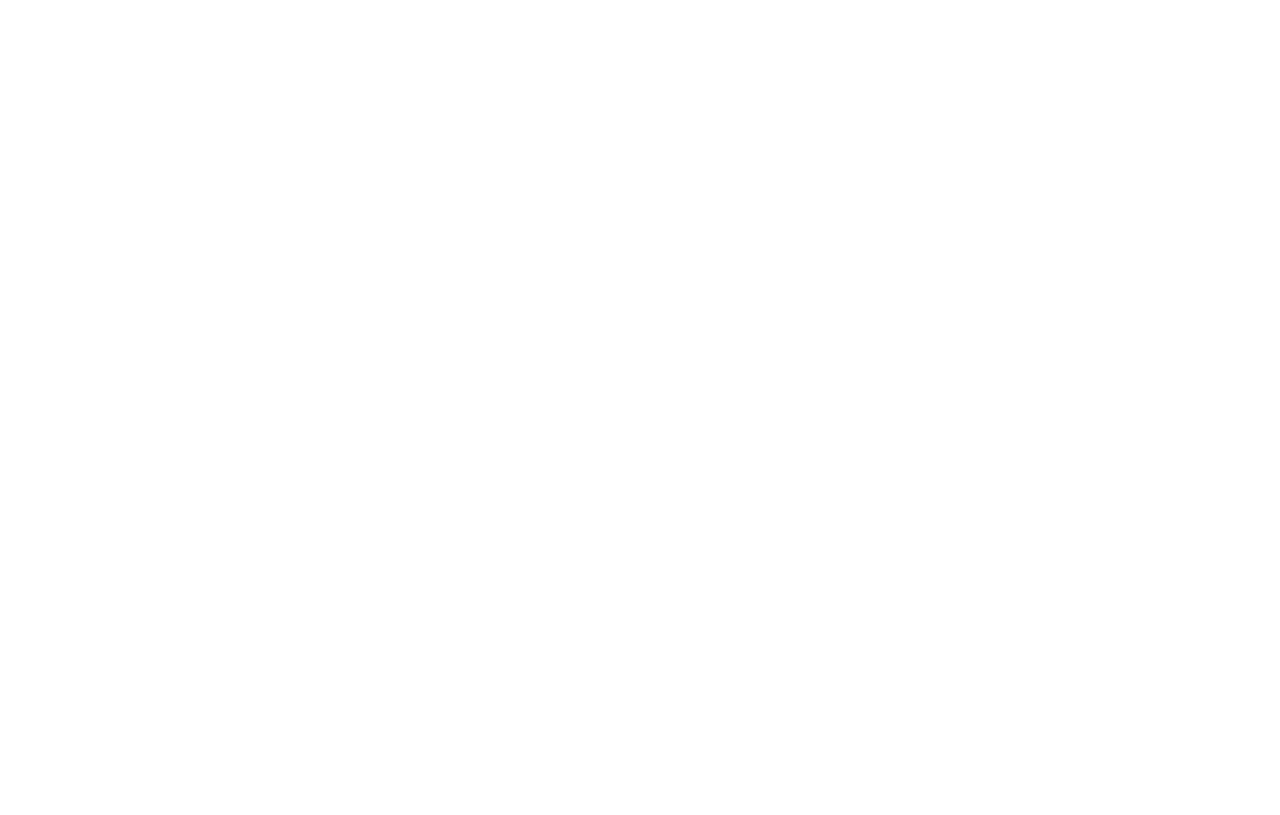
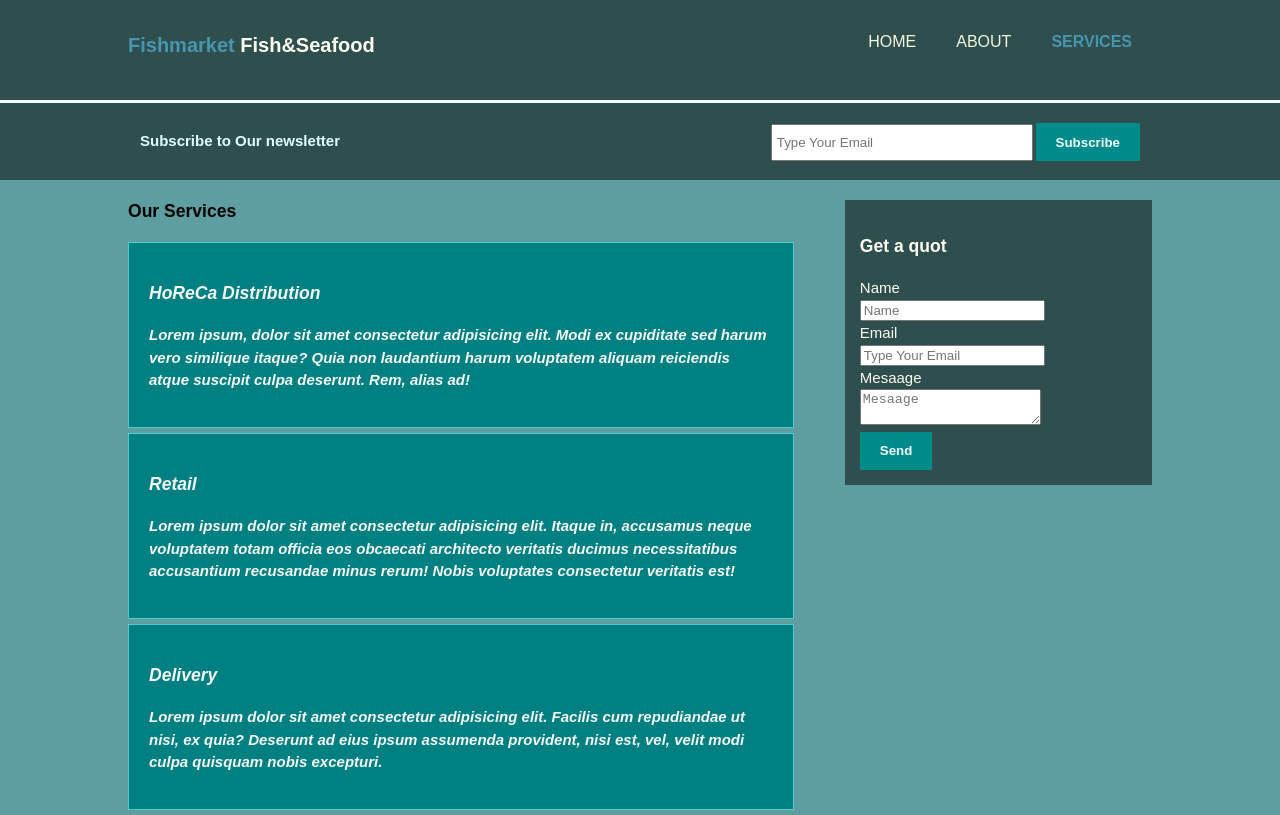
Before and after one commit to 19TsovGh91/Tsov, a plain HTML site: page Services.html in a window 1280 px wide. Drawn offline with Linux system fonts and the light colour scheme.

Commit message:
Almost done

```diff
--- a/About.html
+++ b/About.html
@@ -0,0 +1,53 @@
+<!DOCTYPE html>
+<html>
+    <head>
+        <meta charset="utf-8">
+        <meta name="viewport" content="width=device-width">
+        <meta name="keywords" content="fish, seafood, salmon, shrimps, squids, mussles, krivetka, saxmon, dzuk, tsovamterk, սաղմոն, ձուկ, ծովամթերք, ծովախեցգետի, կաղամար">
+        <title>Fishmarket- Fish and Seafood | About</title>
+        <link rel="stylesheet" href="./style.css">
+    </head>
+    <body>
+        <header>
+            <div class="container">
+              <div id="branding">
+                <h1><span class="highlight">Fishmarket</span> Fish&Seafood</h1>
+              </div>
+               <nav>
+                   <ul>
+                       <li><a href="index.html">Home</a></li>
+                       <li class="current"><a href="about.html">About</a></li>
+                       <li><a href="services.html">Services</a></li>
+                   </ul>
+               </nav>
+            </div>
+        </header>
+
+            <section id="newsletter">
+          <div class="container">
+              <h1>Subscribe to Our newsletter</h1>
+              <form>
+                  <input type="email" placeholder="Type Your Email">
+                  <button type="submit" class="button_1">Subscribe</button>
+              </form>
+          </div>
+        </section>
+
+        <section id="main">
+          <div class="container">
+            <article id="main-menu">
+              <h1 class="page-title">Our History</h1>
+              <p>Lorem Lorem, ipsum dolor sit amet consectetur adipisicing elit. Necessitatibus, nam? Possimus odit ullam laudantium facere iusto aspernatur nemo officia repudiandae in dignissimos, quo voluptates fugit culpa, distinctio voluptas, aliquid consectetur?, ipsum dolor sit amet consectetur adipisicing elit. Quisquam mollitia id, culpa quam assumenda molestias eligendi, exercitationem doloribus sint magnam blanditiis dicta nihil rerum et eaque illum officiis ad deserunt?</p>
+              <p class="dark">Lorem ipsum dolor sit amet consectetur adipisicing elit. Ipsam, aut. Dolores numquam nulla saepe quos tempora dolorum unde, vero nam adipisci! Nam numquam enim, totam qui maiores vel error fugit! Lorem ipsum dolor sit amet consectetur adipisicing elit. Aperiam voluptas a quod nobis aliquid, quis repellat. Deleniti voluptatum animi amet laborum debitis eos ipsam, incidunt soluta doloribus perferendis itaque eveniet.</p>
+            </article>
+            <aside id="sidebar">
+                <div class="dark">
+              <h3>Our Mission</h3>
+              <p class="dark">Lorem ipsum dolor sit amet consectetur adipisicing elit. Ipsam quo cupiditate molestias! Amet labore vero, maxime expedita laboriosam illum eaque nihil at facere eum alias consequuntur vitae laborum sapiente molestiae!</p>
+                </div>
+            </aside>
+        <footer>
+            <p class="dark">Fishmarket-Fish&Seafood, Copyright &copy; 2020</p>
+        </footer>
+    </body>
+</html>
--- a/Services.html
+++ b/Services.html
@@ -0,0 +1,74 @@
+<!DOCTYPE html>
+<html>
+    <head>
+        <meta charset="utf-8">
+        <meta name="viewport" content="width=device-width">
+        <meta name="keywords" content="fish, seafood, salmon, shrimps, squids, mussles, krivetka, saxmon, dzuk, tsovamterk, սաղմոն, ձուկ, ծովամթերք, ծովախեցգետի, կաղամար">
+        <title>Fishmarket- Fish and Seafood | Services</title>
+        <link rel="stylesheet" href="./style.css">
+    </head>
+    <body>
+        <header>
+            <div class="container">
+              <div id="branding">
+                <h1><span class="highlight">Fishmarket</span> Fish&Seafood</h1>
+              </div>
+               <nav>
+                   <ul>
+                       <li><a href="index.html">Home</a></li>
+                       <li><a href="about.html">About</a></li>
+                       <li class="current"><a href="services.html">Services</a></li>
+                   </ul>
+               </nav>
+            </div>
+        </header>
+
+            <section id="newsletter">
+          <div class="container">
+              <h1>Subscribe to Our newsletter</h1>
+              <form>
+                  <input type="email" placeholder="Type Your Email">
+                  <button type="submit" class="button_1">Subscribe</button>
+              </form>
+          </div>
+        </section>
+
+        <section id="main">
+          <div class="container">
+            <article id="main-menu">
+              <h1 class="page-title">Our Services</h1>
+              <ul id="services">
+                  <li>
+                    <h3>HoReCa Distribution</h3>
+                    <p>Lorem ipsum, dolor sit amet consectetur adipisicing elit. Modi ex cupiditate sed harum vero similique itaque? Quia non laudantium harum voluptatem aliquam reiciendis atque suscipit culpa deserunt. Rem, alias ad!</p>
+                  </li>
+                  <li>
+                      <h3>Retail</h3>
+                      <p>Lorem ipsum dolor sit amet consectetur adipisicing elit. Itaque in, accusamus neque voluptatem totam officia eos obcaecati architecto veritatis ducimus necessitatibus accusantium recusandae minus rerum! Nobis voluptates consectetur veritatis est!</p>
+                  </li>
+                  <li>
+                    <h3>Delivery</h3>
+                    <p>Lorem ipsum dolor sit amet consectetur adipisicing elit. Facilis cum repudiandae ut nisi, ex quia? Deserunt ad eius ipsum assumenda provident, nisi est, vel, velit modi culpa quisquam nobis excepturi.</p>
+                  </li>
+              </ul>
+            </article>
+            <aside id="sidebar">
+                <div class="dark">
+              <h3>Get a quot</h3>
+              <form class="quote">
+                  <div>
+                      <label>Name</label> <br>
+                      <input type="text" placeholder="Name">
+                  </div>
+                  <div>
+                    <label>Email</label> <br>
+                    <input type="email" placeholder="Type Your Email">
+                </div>
+                <div>
+                    <label>Mesaage</label> <br>
+                    <textarea placeholder="Mesaage"></textarea>
+                </div>
+                <button class="button_1" type="submit">Send</button>
+                </form>
+                </div>
+            </aside>
--- a/style.css
+++ b/style.css
@@ -71,6 +71,14 @@ ul{
     padding-right: 20px;
     color: aliceblue;
     font-weight: bold;
+  }
+
+  .dark{
+      padding: 15px;
+      background: darkslategray;
+      color: floralwhite;
+      margin-top: 10px;
+      margin-bottom: 10px;
   }
 
 
@@ -242,9 +250,46 @@ align-items: center;
         height: unset;
     }
 
+    /*sidebar*/
+    aside#sidebar{
+    font-size: 15px;
+    float: right;
+    width: 30%;
+    margin-top: 10px;
+    }
+
+
+
+    /*main-menu*/
+    article#main-menu{
+        font-size: 15px;
+        float: left;
+        width: 65%;
+    }
+
+    /*services*/
+
+    ul#services li{
+    font-size: 15px;
+    font-style: italic;
+    font-weight: bold;
+    color: whitesmoke;
+    list-style: none;
+    padding: 20px;
+    border: mediumturquoise solid 1px;
+    margin-bottom: 5px;
+    background: teal;
+    }
+
+    iframe{
+        margin-top: 100px;
+        margin-left: 450px;
+        width: 50%;
+    }
+
     footer{
         padding: 20px;
-        margin-top: 20px;
+        margin-top: 450px;
         color: whitesmoke;
         background-color: cadetblue ;
         text-align: center;
```
Also changed, not shown: index.html (+3 -0 lines).
